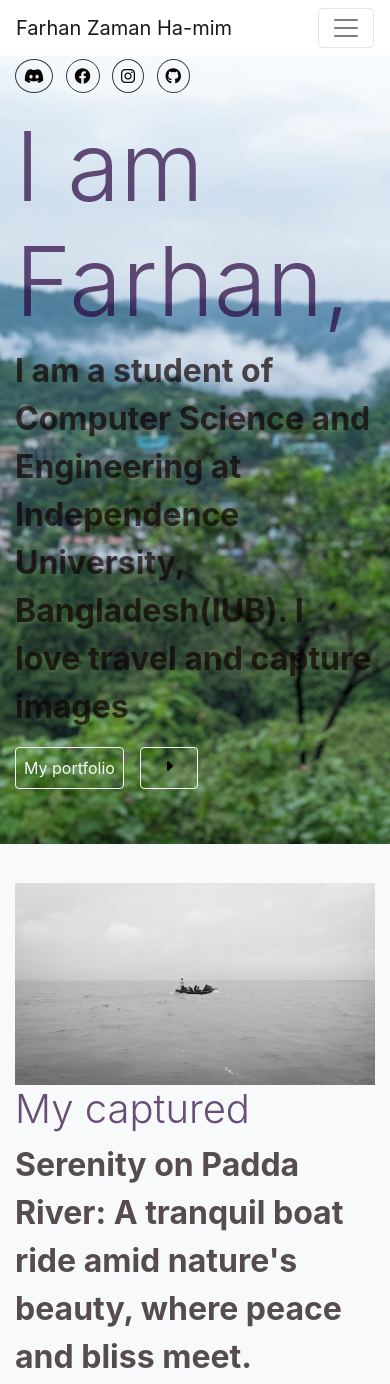
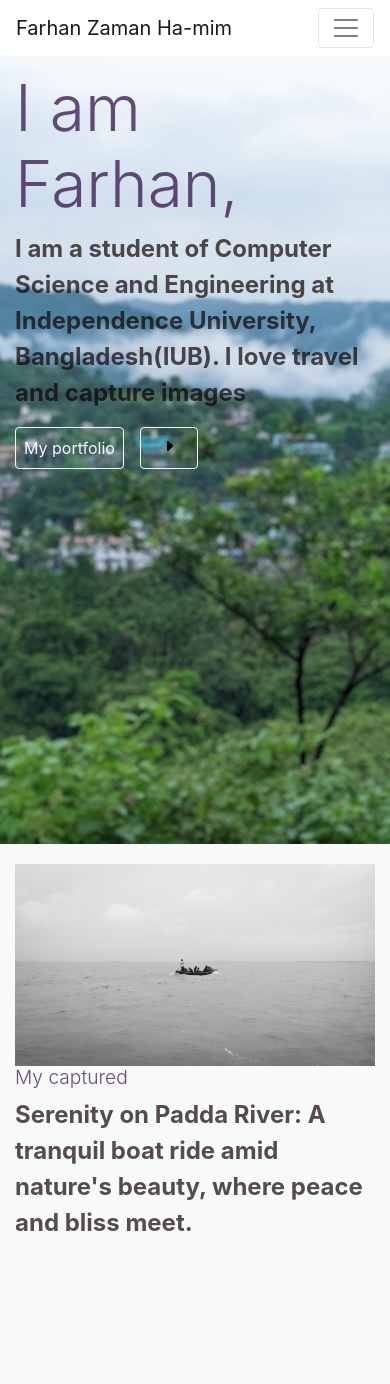
Before and after one commit to FarhanHamim/Portfolio, a plain HTML site: page index.html in a window 390 px wide. Shown: the top 1384 px of the page. Drawn offline with nearby package versions, Linux system fonts and the light colour scheme.

Commit message:
Update style.css

```diff
--- a/style.css
+++ b/style.css
@@ -1,3 +1,4 @@
+/* Base styles */
 html {
     scroll-behavior: smooth;
 }
@@ -15,7 +16,7 @@ section {
 }
 
 #home {
-    background-image: url(myself.jpg);
+    background-image: url("myself.jpg");
     background-position: top;
     background-repeat: no-repeat;
     background-size: cover;
@@ -28,7 +29,6 @@ section {
 
 i {
     color: rgb(8, 5, 4);
-
 }
 
 h1.display-3 {
@@ -42,21 +42,22 @@ p.lead {
     font-weight: bold;
 }
 
-img{
+img {
     filter: grayscale(1);
 }
 
 .img-hero {
     height: auto;
+    max-width: 100%;
 }
 
 .spacing {
     margin-top: 10%;
 }
 
-h2.display-4{
+h2.display-4 {
     color: rgba(40, 3, 61, 0.697);
-    font-size: 2.5rem;
+    font-size: 1.5rem;
 }
 
 #main-nav {
@@ -77,3 +78,30 @@ h2.display-4{
     margin-bottom: 2rem;
     opacity: 0.5;
 }
+
+/* Responsive Styles */
+@media (max-width: 768px) {
+    .custom-col {
+        margin-top: 5%;
+    }
+
+    h1.display-3 {
+        font-size: 4rem;
+    }
+
+    p.lead {
+        font-size: 1.5rem;
+    }
+
+    .img-hero {
+        height: auto;
+    }
+
+    .spacing {
+        margin-top: 5%;
+    }
+
+    h2.display-4 {
+        font-size: 1.2rem;
+    }
+}
```
